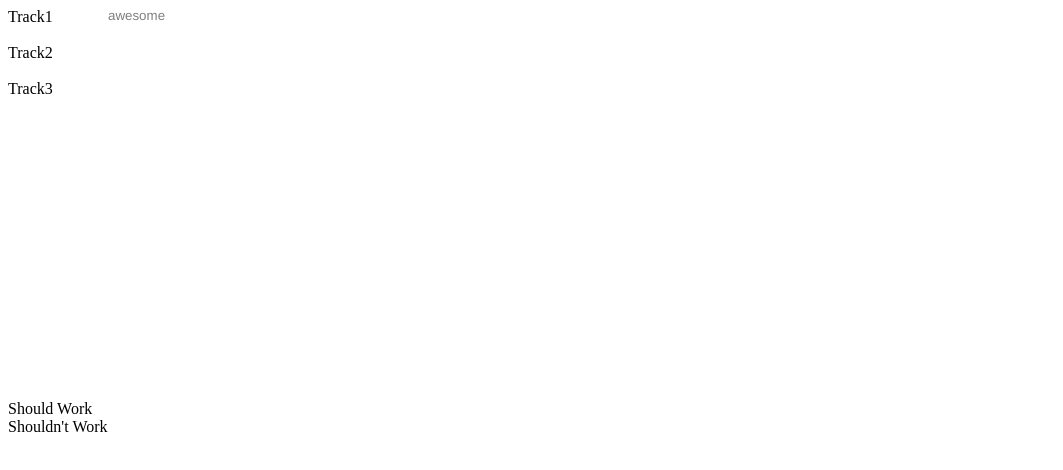
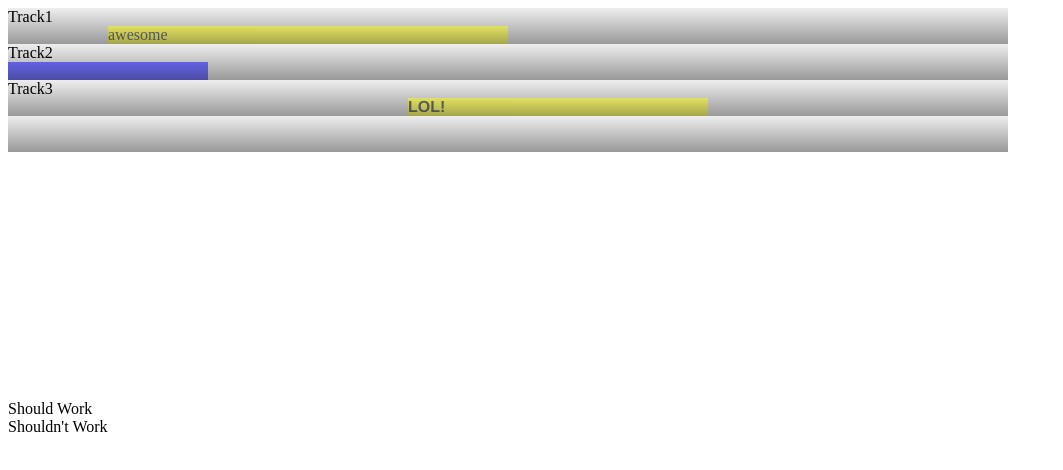
Before and after one commit to secretrobotron/trackliner, a plain HTML site: page index.html in a window 1280 px wide. Shown: the whole page, without its empty margins (0-1063 px from the left). Drawn offline with Linux system fonts and the light colour scheme.

Commit message:
Added better style control for events.

```diff
--- a/index.html
+++ b/index.html
@@ -3,7 +3,15 @@
     <script src="external/jquery.js"></script>
     <script src="external/jquery-ui.js"></script>
     <link rel="stylesheet" type="text/css" href="external/jquery-ui.css"/>
+    <link rel="stylesheet" type="text/css" href="trackliner.css"/>
     <script src="trackliner.js"></script>
+    <style>
+      .test-class {
+        cursor: pointer;
+        background-image: -moz-linear-gradient(top,  #00f,  #006);
+        background-image: -webkit-gradient(linear, left top, left bottom, from(#00f), to(#006));
+      }
+    </style>
     <script>
 
       document.addEventListener('DOMContentLoaded', function (e) {
@@ -17,9 +25,20 @@
           restrictToKnownPlugins: true,
         });
 
-        trackline.createTrack('Track1').createTrackEvent( 'default', { start: 1, end: 5, label: 'awesome', className: 'test' } );
-        trackline.createTrack('Track2').createTrackEvent( 'default', { start: 0, end: 2 } );
-        trackline.createTrack('Track3').createTrackEvent( 'default', { start: 4, end: 7 } );
+        trackline.createTrack('Track1').createTrackEvent( 'default', { start: 1, end: 5, label: 'awesome' } );
+        trackline.createTrack('Track2').createTrackEvent( 'default', { start: 0, end: 2,
+          classes: ['test-class'],
+        });
+        trackline.createTrack('Track3').createTrackEvent( 'default', {
+          start: 4,
+          end: 7,
+          css: {
+            font: '12pt Helvetica',
+            fontWeight: 'bold',
+            color: '#000',
+          },
+          label: 'LOL!',
+        });
         trackline.createTrack();
 
         var elems = document.getElementsByClassName('droppable');
--- /dev/null
+++ b/trackliner.css
@@ -0,0 +1,22 @@
+.trackliner-track {
+  background-image: -moz-linear-gradient(top,  #eee,  #999);
+  background-image: -webkit-gradient(linear, left top, left bottom, from(#eee), to(#999));
+  height: 36px;
+  position: relative;
+}
+
+.trackliner-event {
+  background-image: -moz-linear-gradient(top,  #ff0,  #660);
+  background-image: -webkit-gradient(linear, left top, left bottom, from(#ff0), to(#660));
+  opacity: 0.5;
+  height: 100%;
+  position: absolute;
+  cursor: move;
+  width: 100px;
+  top: 0px;
+}
+
+.trackliner-event-selected {
+  background-image: -moz-linear-gradient(top,  #0f0,  #060);
+  background-image: -webkit-gradient(linear, left top, left bottom, from(#0f0), to(#060));
+}
--- a/trackliner.js
+++ b/trackliner.js
@@ -139,9 +139,7 @@
             that = this,
             element = document.createElement( "div" );
 
-        element.style.background = "-moz-linear-gradient(top,  #eee,  #999)";
-        element.style.height = "36px";
-        element.style.position = "relative";
+        element.className = 'trackliner-track';
         element.id = trackId;
 
         $( element ).droppable( {
@@ -176,16 +174,27 @@
 
         this.createEventElement = function ( options ) {
           var element = document.createElement('DIV');
-          element.style.cursor = options.cursor || "move";
-          element.style.background = options.backgroud || "-moz-linear-gradient(top,  #ff0,  #660)";
-          element.style.opacity = options.opacity || "0.5";
-          element.style.height = options.height || "100%";
-          element.style.width = options.width ? options.width*scale + "px" : "100px";
-          element.style.position = options.position || "absolute";
-          element.style.top = options.top || "0px";
-          element.style.left = options.left ? options.left*scale + "px" : "0px";
-          element.innerHTML = options.innerHTML || '';
-          element.className = options.className || '';
+
+          // set options if they exist
+          options.cursor && (element.style.cursor = options.cursor);
+          options.background && (element.style.background = options.background);
+          options.opacity && (element.style.opacity = options.opacity);
+          options.height && (element.style.height = options.height);
+          options.width && (element.style.width = options.width*scale + "px");
+          options.position && (element.style.position = options.position);
+          options.top && (element.style.top = options.top);
+          options.left && (element.style.left = options.left*scale + "px");
+          options.innerHTML && (element.innerHTML = options.innerHTML);
+
+          // add css options if they exist
+          if ( options.css ) {
+            $(element).css( options.css );
+          } //if
+
+          element.className = 'trackliner-event';
+          for ( var i=0; i<options.classes.length; ++i) {
+            $(element).addClass(options.classes[i]);
+          } //for
           return element;
         } //createEventElement
 
@@ -318,7 +327,8 @@
         left: left,
         width: width,
         innerHTML: options.label || '',
-        className: options.className || '',
+        classes: options.classes || '',
+        css: options.css,
       };
     },
     moved: function (track, trackEventObj, event, ui) {
@@ -329,10 +339,10 @@
     dblclick: function (track, trackEventObj, event) {
     },
     select: function (track, trackEventObj, event) {
-      trackEventObj.element.style.background = "-moz-linear-gradient(top,  #0f0,  #060)";
+      $(trackEventObj.element).addClass('trackliner-event-selected');
     },
     deselect: function (track, trackEventObj, event) {
-      trackEventObj.element.style.background = "-moz-linear-gradient(top,  #ff0,  #660)";
+      $(trackEventObj.element).removeClass('trackliner-event-selected');
     },
   });
 
```
